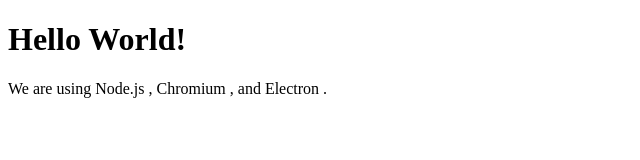
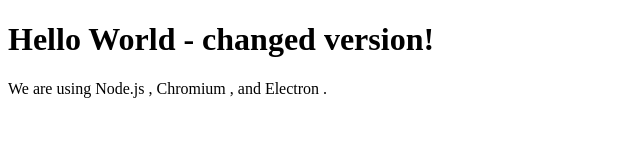
Before and after one commit to meghajayakumar/electron-update, an Electron app: page index.html in a window 800 px wide. Shown: the whole page, without its empty margins (0-640 px from the left). Drawn offline with Linux system fonts and the light colour scheme.

Commit message:
update test

```diff
--- a/index.html
+++ b/index.html
@@ -8,7 +8,7 @@
     <title>Hello World!</title>
   </head>
   <body>
-    <h1>Hello World!</h1>
+    <h1>Hello World - changed version!</h1>
     We are using Node.js <span id="node-version"></span>,
     Chromium <span id="chrome-version"></span>,
     and Electron <span id="electron-version"></span>.
```
